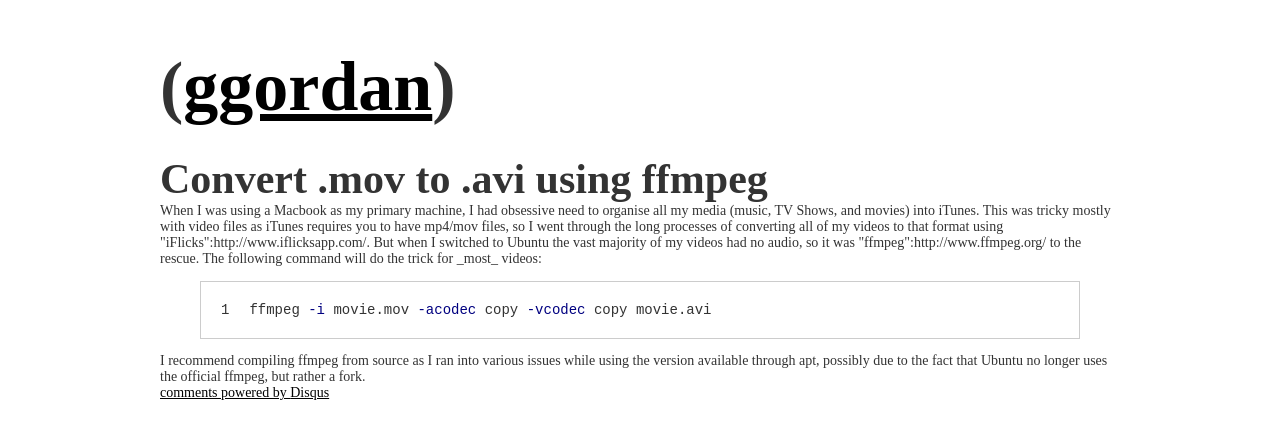
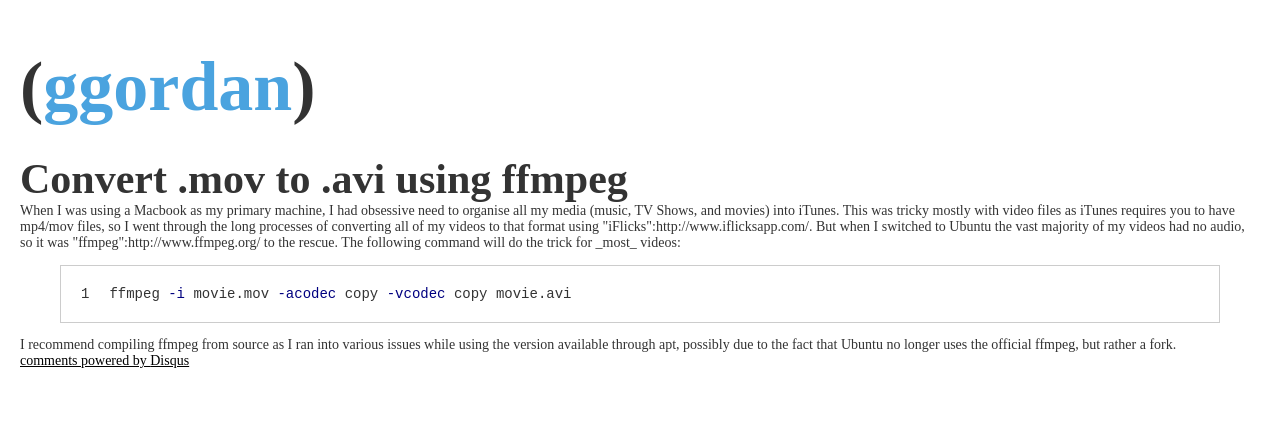
Before and after one commit to ggordan/ggordan.github.com, a Jekyll site: the page built from _posts/2013-10-26-convert-mov-to-avi.textile, in a window 1280 px wide. Shown: the top 439 px of the page. Built offline with Jekyll 4.4.1, drawn with Linux system fonts in a browser that asks for light colours; Markdown is read by kramdown in place of the engine named in the settings; comment, search, counter and statistics services are not loaded.

Commit message:
Update the stylesheet to make it behave a bit better on mobile

```diff
--- a/css/main.scss
+++ b/css/main.scss
@@ -10,7 +10,8 @@
 	color: #333;
 	font-size: 14px;
 	font-family: "proxima-nova-alt-condensed";
-	width: 960px;
+	max-width: 1280px;
+	padding: 0 10px;
 	margin: 0 auto;
 }
 
@@ -18,6 +19,27 @@
 	font-size: 5em;
 	margin-bottom: 0;
 	color: #333;
+}
+h1 a {
+	color: #4aa3df;
+	text-decoration: none;
+}
+h1 a:hover {
+	text-decoration: underline;
+}
+
+.bio {
+	a {
+		text-decoration: none;
+		&:hover {
+			text-decoration: underline;
+		}
+	}
+	.swipe { color: #f6910a; }
+	.spotify { color: #84bd00; }
+	.facebook { color: #6d84b4; }
+	.twitter { color: #55acee; }
+	.nike { color: #82de00 }
 }
 
 .post-header {
@@ -61,6 +83,11 @@
 					text-decoration: underline;
 				}
 			}
+			span {
+				font-size: 0.6em;
+				font-weight: 100;
+				color: #aaa;
+			}
 		}
 	}
 }
--- a/index.html
+++ b/index.html
@@ -3,14 +3,14 @@
 title: Home
 ---
 
-<h1 class="name"> (ggordan) </h1>
-<p class="bio"> My name is Gordan Grasarevic, I am a developer from London, currently working at <a href="https://swipe.to">Swipe</a>. I My languages of choice are Javascript and Go. I write here, code on <a href="https://github.com/ggordan">GitHub</a>, listen to music on <a href="https://open.spotify.com/user/ggordan">Spotify</a>, and run on <a href="https://secure-nikeplus.nike.com/plus/profile/gordang/">Nike+</a>. Feel free to get in touch with me on <a href="http://twitter.com/ggordan">Twitter</a>, <a href="http://facebook.com/ggordan">Facebook</a>, or just good old fashioned <a href="mailto:me@ggordan.com?subject?HEY!">email</a>. </p>
+<h1 class="name"> (<a href="/">ggordan</a>) </h1>
+<p class="bio"> My name is Gordan Grasarevic, I am a developer from London, currently working at <a class="swipe" href="https://swipe.to">Swipe</a>. My languages of choice are Javascript and Go. I write here, code on <a class="github" href="https://github.com/ggordan">GitHub</a>, listen to music on <a class="spotify" href="https://open.spotify.com/user/ggordan">Spotify</a>, and run on <a class="nike" href="https://secure-nikeplus.nike.com/plus/profile/gordang/">Nike+</a>. Feel free to get in touch with me on <a class="twitter" href="http://twitter.com/ggordan">Twitter</a>, <a class="facebook" href="http://facebook.com/ggordan">Facebook</a>, or just good old fashioned <a href="mailto:me@ggordan.com?subject?HEY!">email</a>. </p>
 <div class="writing">
   <h3>Writing</h3>
   <ul>
     {% for post in site.posts %}
     <li>
-      <h5><a href="{{ post.url }}">{{ post.title }}</a></h5>
+      <h5><a href="{{ post.url }}">{{ post.title ||  }}</a> <span>{{ post.date | date: "%B %Y" }}</span></h5>
       <p> </p>
     </li>
     {% endfor %}
```
